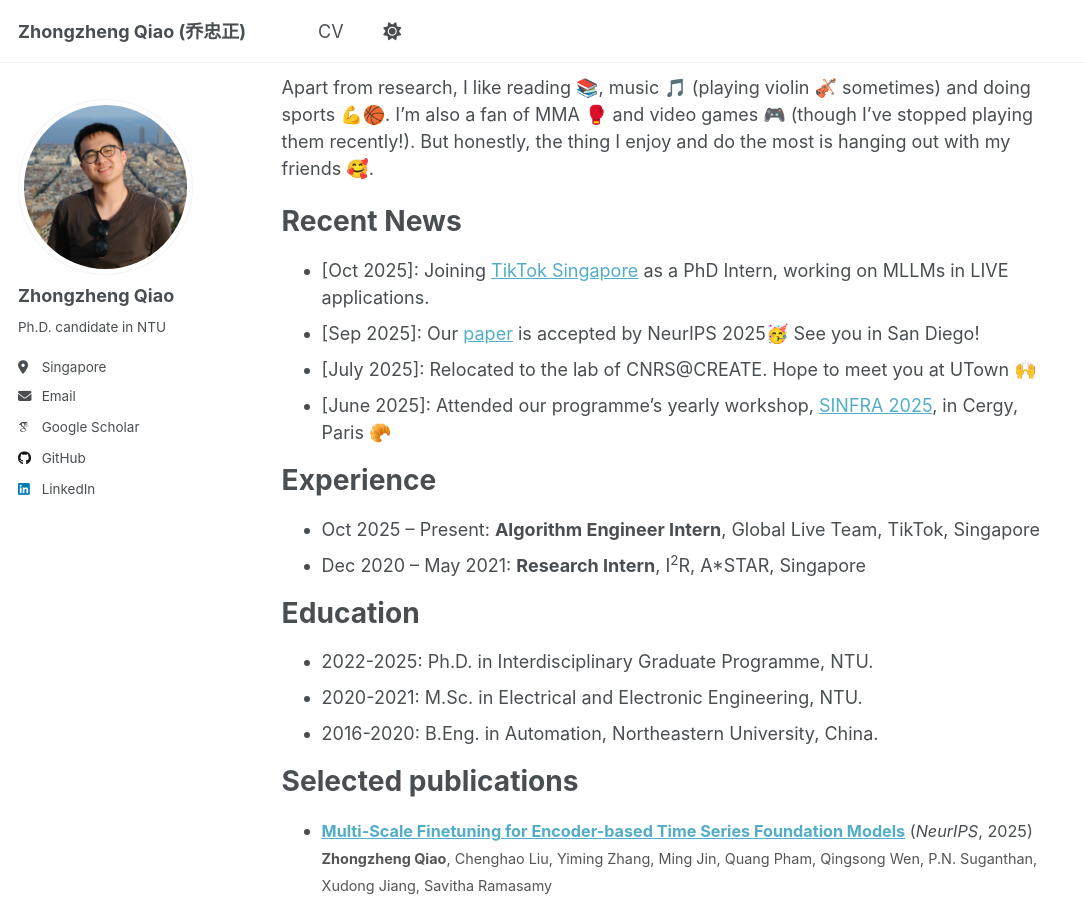
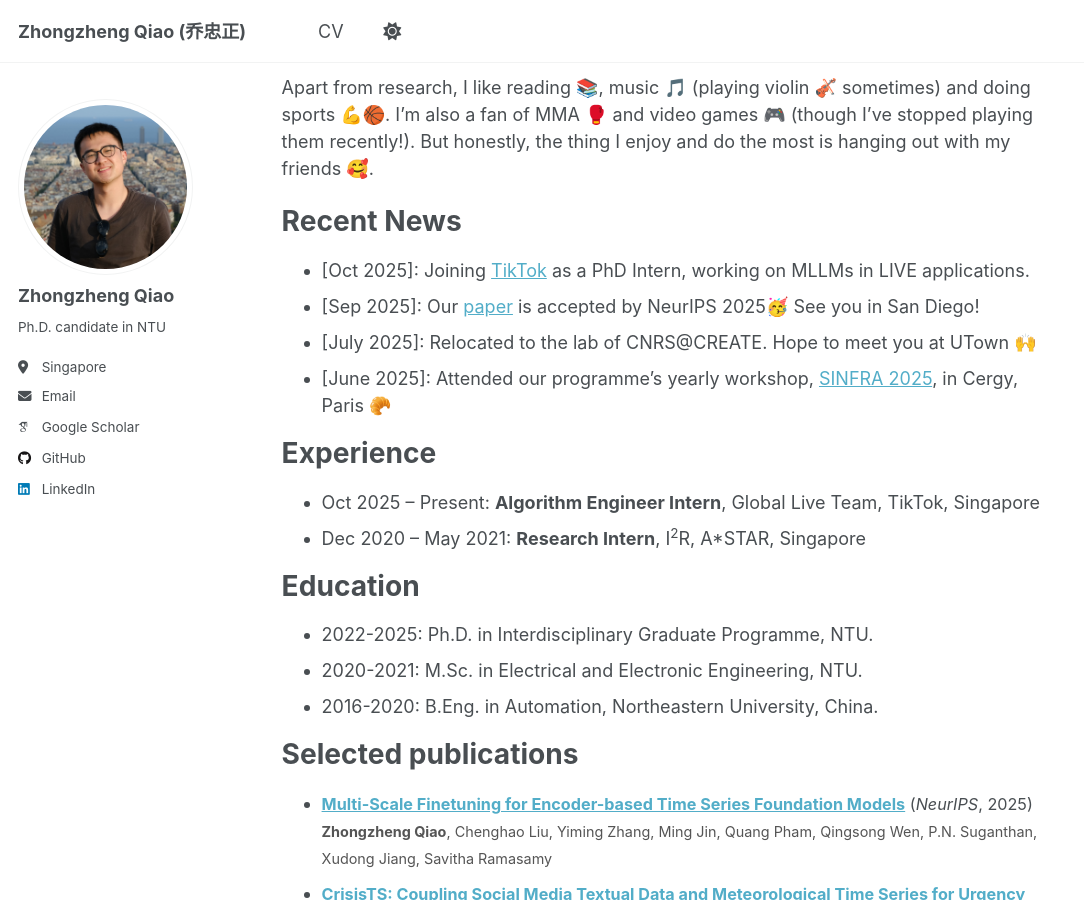
Before and after one commit to zqiao11/zqiao11.github.io, a Jekyll site: the page built from _pages/about.md, in a window 1280 px wide and 900 px high, scrolled down 377 px. Shown: the whole window, without its empty margins (0-1084 px from the left). Built offline with Jekyll 4.4.1, drawn with Linux system fonts in a browser that asks for light colours; some web fonts are replaced.

Commit message:
Update Experiences and News

```diff
--- a/_pages/about.md
+++ b/_pages/about.md
@@ -30,7 +30,7 @@ Apart from research, I like reading 📚, music 🎵 (playing violin 🎻 someti
 
 Recent News
 ======
-* \[Oct 2025\]: Joining [TikTok Singapore](https://www.tiktok.com/about) as a PhD Intern, working on MLLMs in LIVE applications.
+* \[Oct 2025\]: Joining [TikTok](https://www.tiktok.com/about) as a PhD Intern, working on MLLMs in LIVE applications.
 * \[Sep 2025\]: Our [paper](https://arxiv.org/abs/2506.14087) is accepted by NeurIPS 2025🥳 See you in San Diego!
 * \[July 2025\]: Relocated to the lab of CNRS@CREATE. Hope to meet you at UTown 🙌
 * \[June 2025\]: Attended our programme’s yearly workshop, [SINFRA 2025](https://ipal.cnrs.fr/sinfra-2025-25-27-june/), in Cergy, Paris 🥐
```
